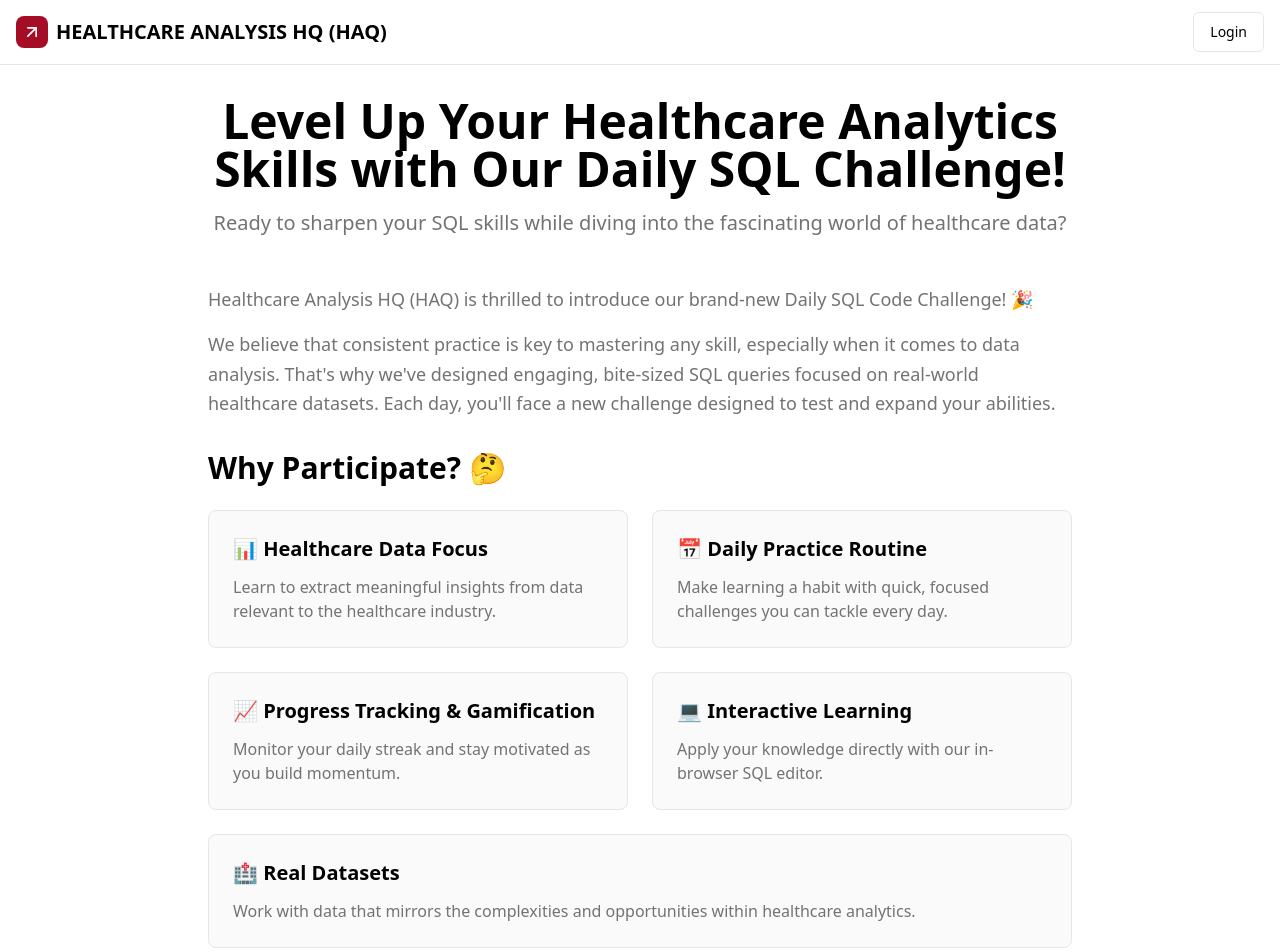
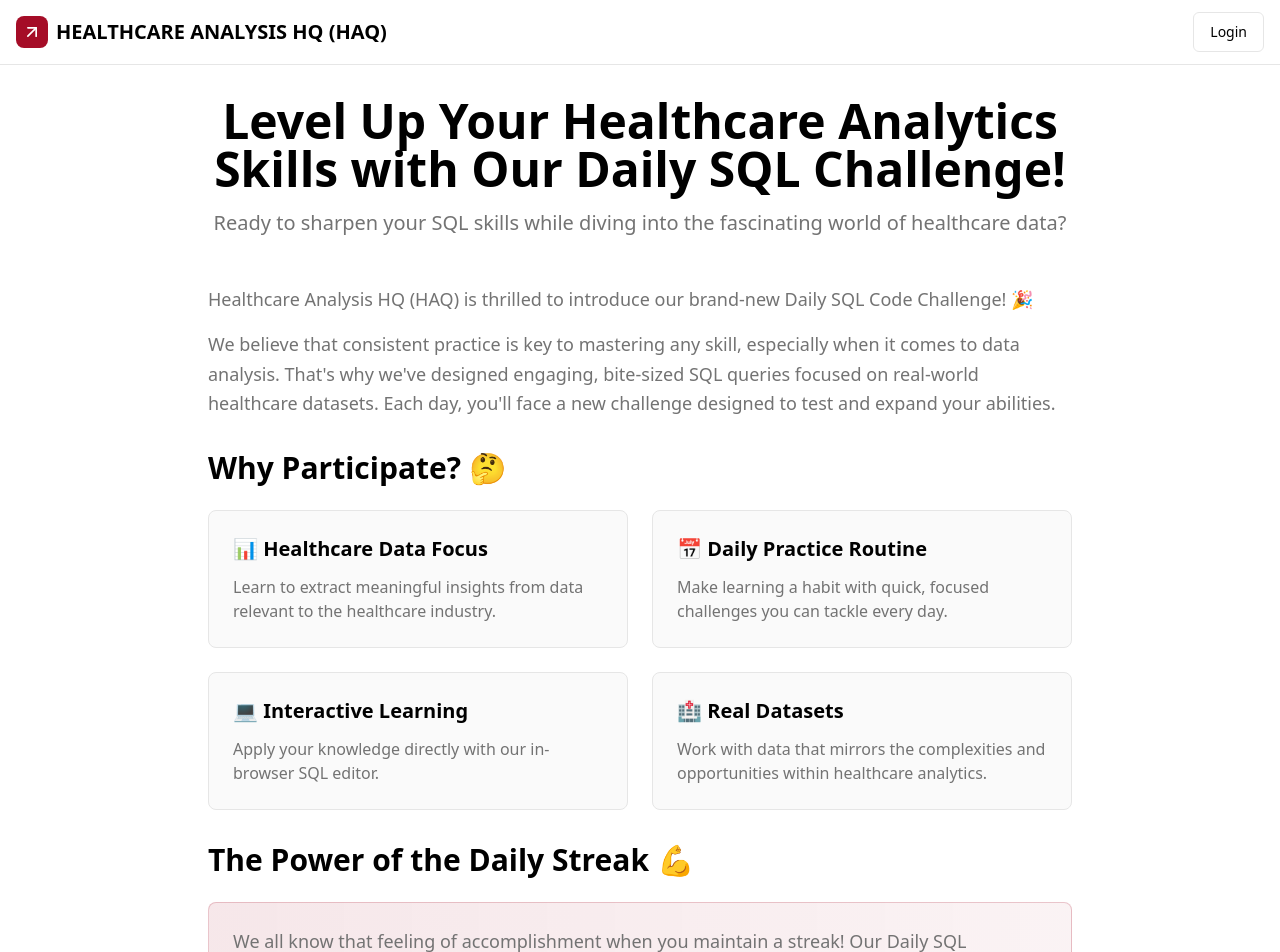
Before and after one commit to Agalyakarthik/curious-signup-page, a React (Vite) app: page / in a window 1280 px wide. Shown: the top 952 px of the page. Built offline with nearby package versions, Linux system fonts and the light colour scheme.

Commit message:
Remove progress tracking section
Removed the "Progress Tracking & Gamification" section and improved page alignment.
-edited src/pages/Index.tsx

```diff
--- a/src/pages/Index.tsx
+++ b/src/pages/Index.tsx
@@ -56,20 +56,13 @@ const Index = () => {
               </div>
 
               <div className="bg-card border border-border rounded-lg p-6">
-                <h3 className="text-xl font-semibold text-foreground mb-3">📈 Progress Tracking & Gamification</h3>
-                <p className="text-muted-foreground">
-                  Monitor your daily streak and stay motivated as you build momentum.
-                </p>
-              </div>
-
-              <div className="bg-card border border-border rounded-lg p-6">
                 <h3 className="text-xl font-semibold text-foreground mb-3">💻 Interactive Learning</h3>
                 <p className="text-muted-foreground">
                   Apply your knowledge directly with our in-browser SQL editor.
                 </p>
               </div>
 
-              <div className="bg-card border border-border rounded-lg p-6 md:col-span-2">
+              <div className="bg-card border border-border rounded-lg p-6">
                 <h3 className="text-xl font-semibold text-foreground mb-3">🏥 Real Datasets</h3>
                 <p className="text-muted-foreground">
                   Work with data that mirrors the complexities and opportunities within healthcare analytics.
```
